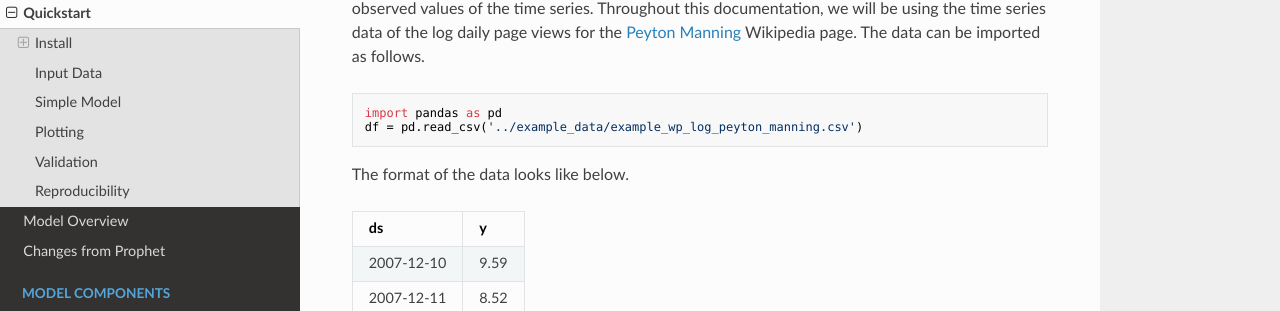
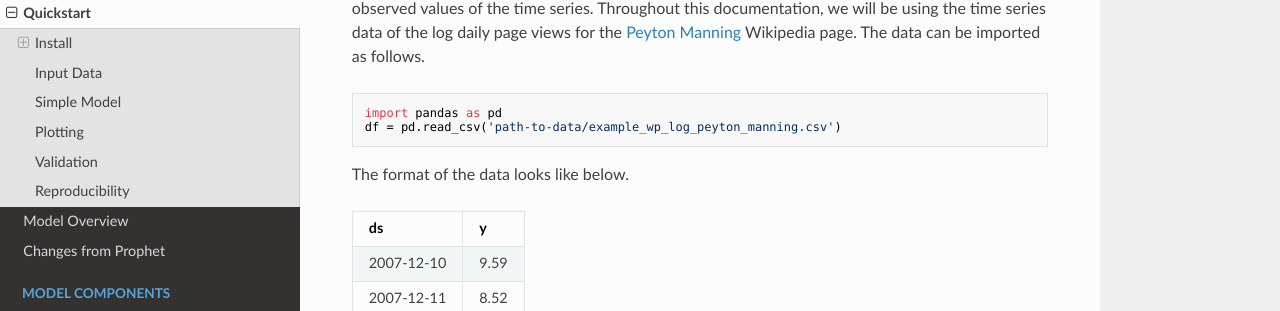
Before and after one commit to ourownstory/neural_prophet, an MkDocs documentation site: the page built from docs/README.md, in a window 1280 px wide and 900 px high, scrolled down 583 px. Shown: the part 140-451 px from the top of the window. Built offline with MkDocs 1.6.1, drawn with Linux system fonts in a browser that asks for light colours; nearby versions of some CDN libraries.

Commit message:
Update README.md

````diff
--- a/docs/README.md
+++ b/docs/README.md
@@ -26,7 +26,7 @@ Wikipedia page. The data can be imported as follows.
 
 ```python
 import pandas as pd
-df = pd.read_csv('../example_data/example_wp_log_peyton_manning.csv')
+df = pd.read_csv('path-to-data/example_wp_log_peyton_manning.csv')
 ```
 
 The format of the data looks like below.
````
